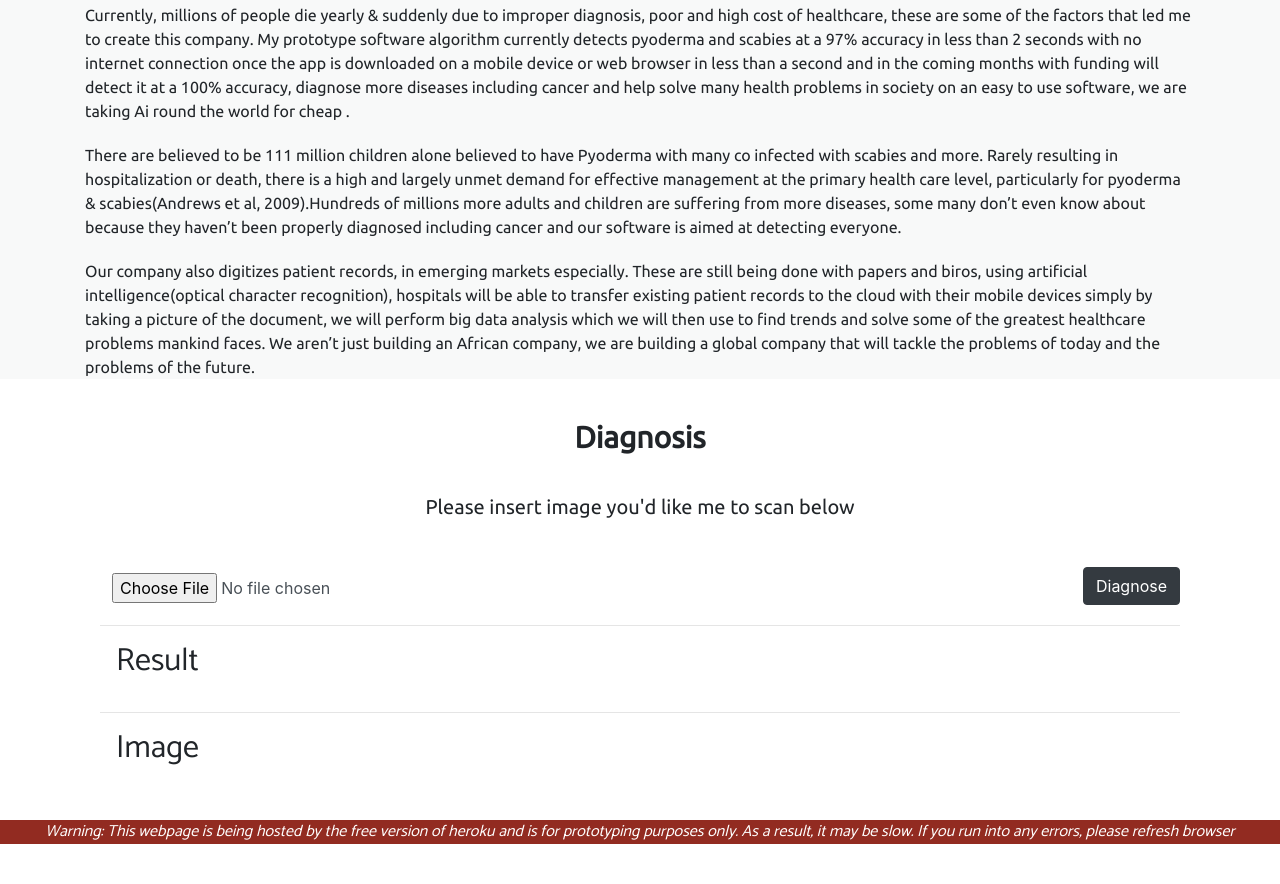
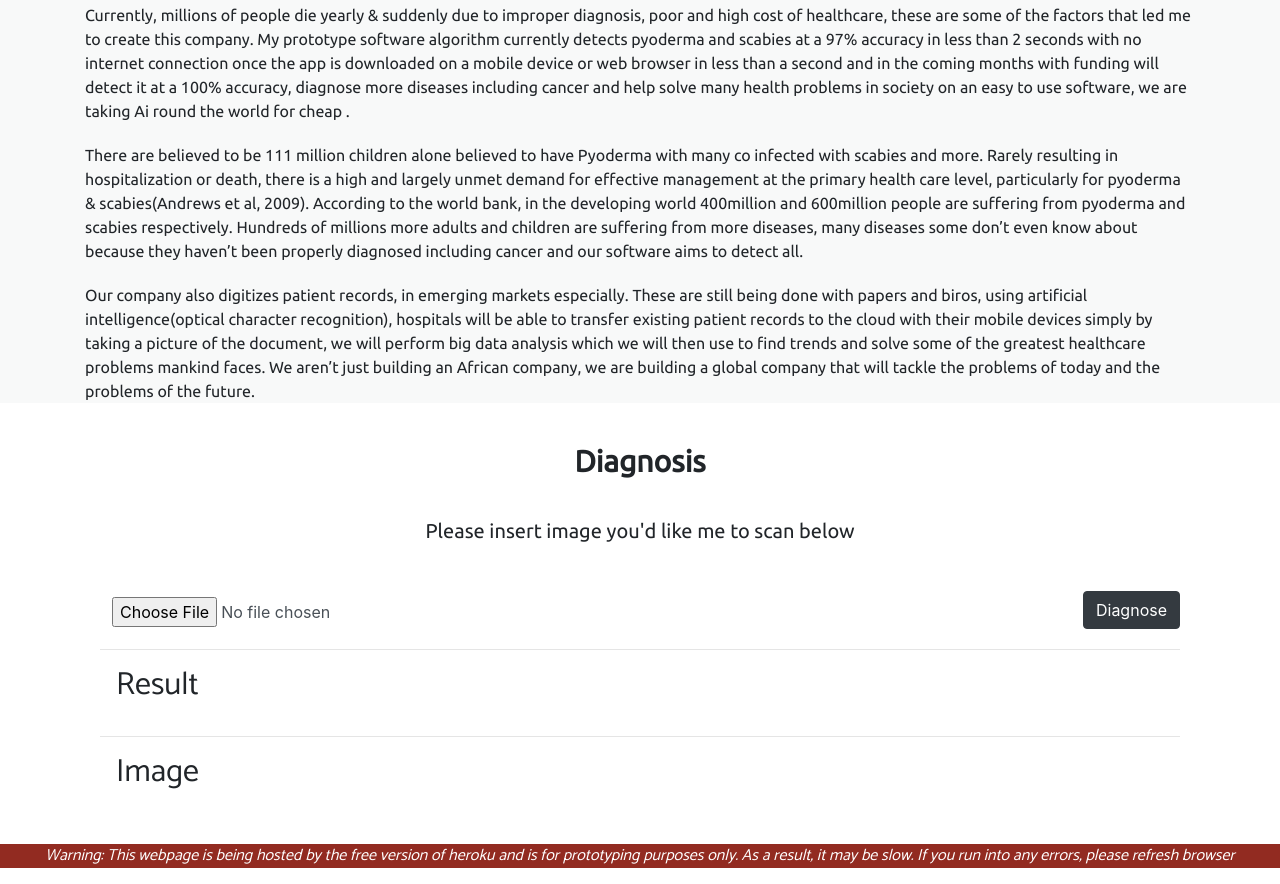
Before and after one commit to iamdreo/Skin-disease-diagnosis-with-deep-learning-tensorflow-js-, a website: page predict.html in a window 1280 px wide. Shown: the part 1747-2631 px from the top of the page. Before the commit the page ends 2607 px from the top, so only its background shows below. Drawn offline with nearby package versions, Linux system fonts and the light colour scheme; a script that the page names is missing.

Commit message:
First commit

```diff
--- a/predict.html
+++ b/predict.html
@@ -112,7 +112,7 @@
 
              <p style="font-family: Ubuntu; margin-top: 20px;"> Currently, millions of people die yearly & suddenly due to improper diagnosis, poor and high cost of healthcare, these are some of the factors that led me to create this company. My prototype software algorithm currently detects pyoderma and scabies at a 97% accuracy in less than 2 seconds with no internet connection once the app is downloaded on a mobile device or web browser  in less than a second and in the coming months with funding will detect it at a 100% accuracy, diagnose more diseases including cancer and help solve many health problems in society on an easy to use software, we are taking Ai round the world for cheap .</p>
 
-             <p style="font-family: Ubuntu; margin-top: 20px;"> There are believed to be 111 million children alone believed to have Pyoderma with many co infected with scabies and more. Rarely resulting in hospitalization or death, there is a high and largely unmet demand for effective management at the primary health care level, particularly for pyoderma & scabies(Andrews et al, 2009).Hundreds of millions more adults and children are suffering from more diseases, some many don’t even know about because they haven’t been properly diagnosed including cancer and our software is aimed at detecting everyone.</p>
+             <p style="font-family: Ubuntu; margin-top: 20px;"> There are believed to be 111 million children alone believed to have Pyoderma with many co infected with scabies and more. Rarely resulting in hospitalization or death, there is a high and largely unmet demand for effective management at the primary health care level, particularly for pyoderma & scabies(Andrews et al, 2009). According to the world bank, in the developing world 400million and 600million people are suffering from pyoderma and scabies respectively. Hundreds of millions more adults and children are suffering from more diseases, many diseases some don’t even know about because they haven’t been properly diagnosed including cancer and our software aims to detect all.</p>
 
              <p style="font-family: Ubuntu; margin-top: 20px;"> Our company also digitizes patient records, in emerging markets especially. These are still being done with papers and biros, using artificial intelligence(optical character recognition), hospitals will be able to transfer  existing patient records to the cloud with their mobile devices simply by taking a picture of the document, we will perform big data analysis which we will then use to find trends and solve some of the greatest healthcare problems mankind faces. We aren’t just building an African company, we are building a global company that will tackle the problems of today and the problems of the future.</p>
        </div>
```
Also changed, not shown: models/model.json (+1 -1 lines), 1 other file.
